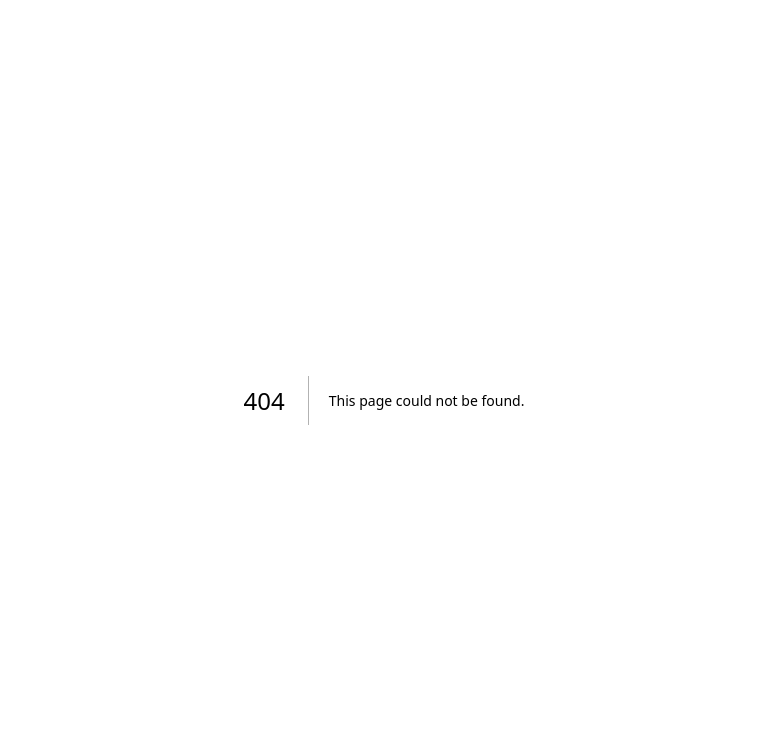
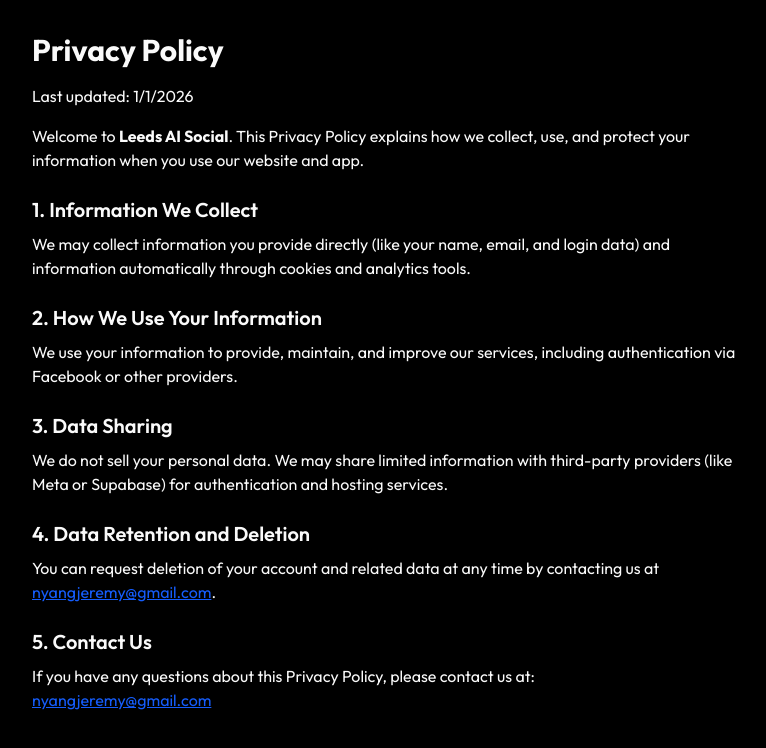
Before and after one commit to all-black-493/leedsai, a Next.js app: page /privacy-policy in a window 1280 px wide. Before the commit this address had no page. Shown: the top 748 px of the page, without its empty margins (256-1022 px from the left). Built offline with nearby package versions, Linux system fonts and the light colour scheme.

Commit message:
chore: privacy policy page

```diff
--- /dev/null
+++ b/src/app/privacy-policy/page.tsx
@@ -0,0 +1,51 @@
+// app/privacy-policy/page.tsx
+export default function PrivacyPolicyPage() {
+    return (
+        <main className="max-w-3xl mx-auto p-8">
+            <h1 className="text-3xl font-bold mb-4">Privacy Policy</h1>
+            <p className="mb-4">
+                Last updated: {new Date().toLocaleDateString()}
+            </p>
+
+            <p className="mb-4">
+                Welcome to <strong>Leeds AI Social</strong>. This Privacy Policy explains how we collect,
+                use, and protect your information when you use our website and app.
+            </p>
+
+            <h2 className="text-xl font-semibold mt-6 mb-2">1. Information We Collect</h2>
+            <p className="mb-4">
+                We may collect information you provide directly (like your name, email, and login data)
+                and information automatically through cookies and analytics tools.
+            </p>
+
+            <h2 className="text-xl font-semibold mt-6 mb-2">2. How We Use Your Information</h2>
+            <p className="mb-4">
+                We use your information to provide, maintain, and improve our services, including
+                authentication via Facebook or other providers.
+            </p>
+
+            <h2 className="text-xl font-semibold mt-6 mb-2">3. Data Sharing</h2>
+            <p className="mb-4">
+                We do not sell your personal data. We may share limited information with third-party
+                providers (like Meta or Supabase) for authentication and hosting services.
+            </p>
+
+            <h2 className="text-xl font-semibold mt-6 mb-2">4. Data Retention and Deletion</h2>
+            <p className="mb-4">
+                You can request deletion of your account and related data at any time by contacting
+                us at <a href="mailto:nyangjeremy@gmail.com" className="text-blue-600 underline">
+                    nyangjeremy@gmail.com
+                </a>.
+            </p>
+
+            <h2 className="text-xl font-semibold mt-6 mb-2">5. Contact Us</h2>
+            <p>
+                If you have any questions about this Privacy Policy, please contact us at:
+                <br />
+                <a href="mailto:nyangjeremy@gmail.com" className="text-blue-600 underline">
+                    nyangjeremy@gmail.com
+                </a>
+            </p>
+        </main>
+    );
+}
```
